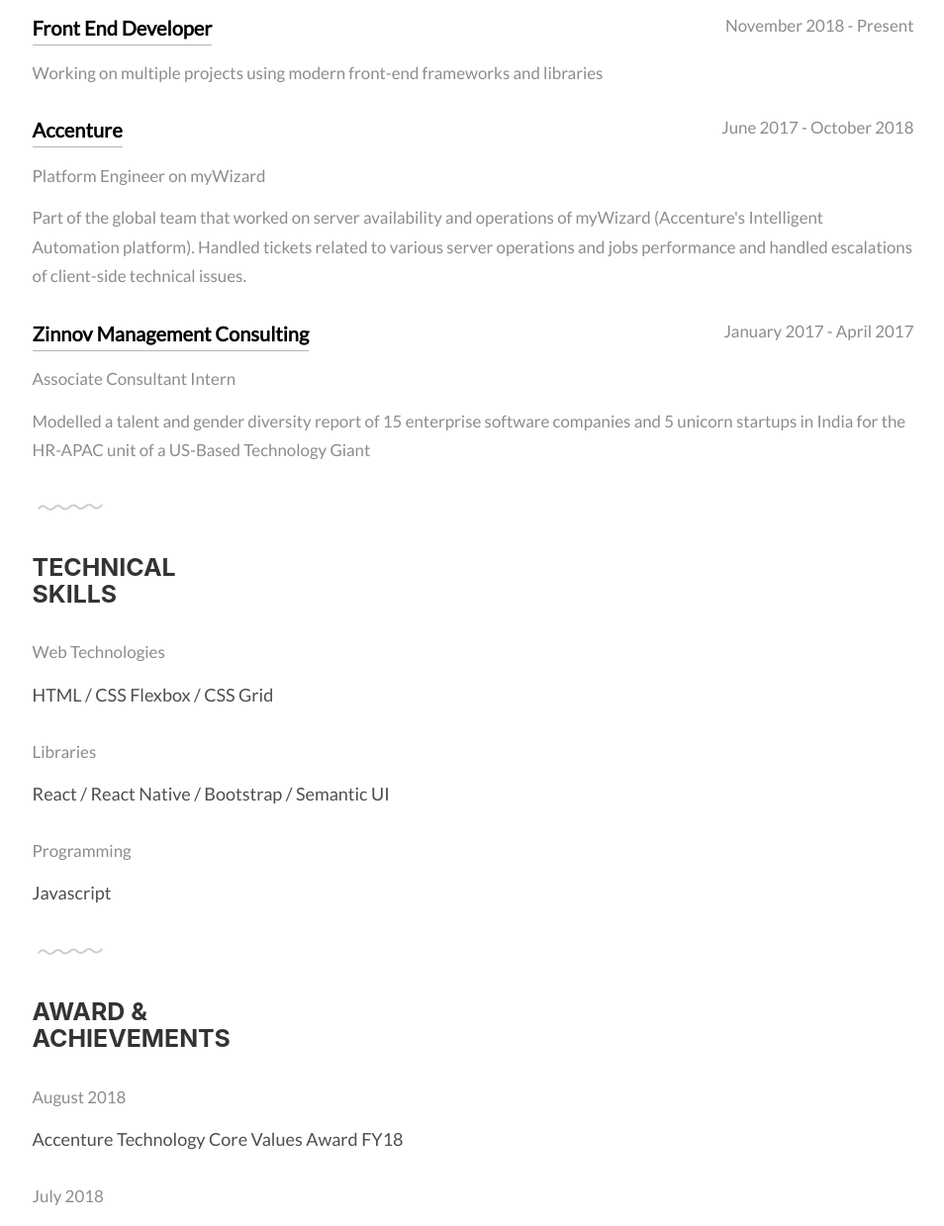
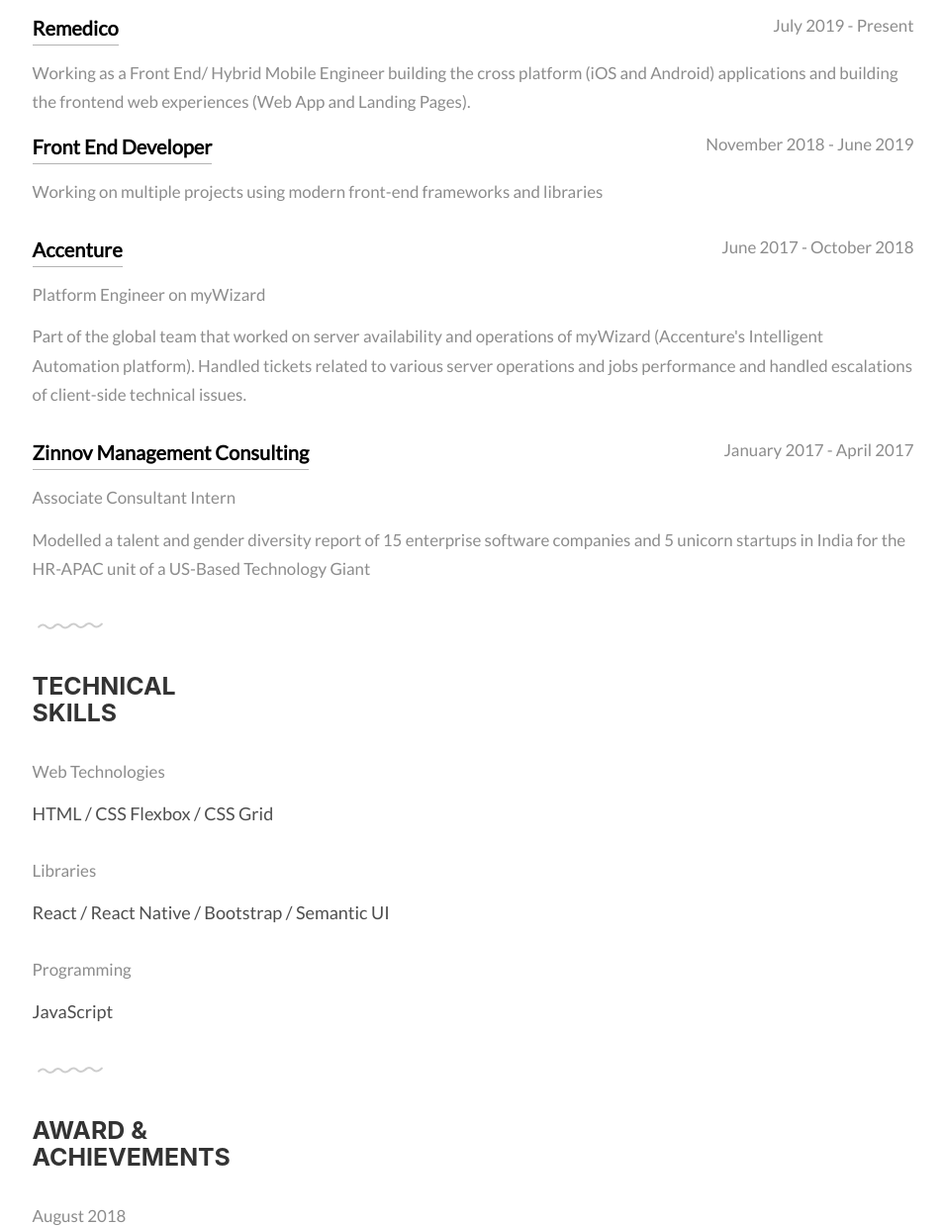
Before and after one commit to nikhilasrani/blog, a Gatsby site: page /about in a window 1280 px wide. Shown: the part 420-1659 px from the top of the page at 99% size, without its empty margins (162-1116 px from the left). Built offline with nearby package versions, Linux system fonts and the light colour scheme; Gatsby itself is replaced by a stand-in of ours.

Commit message:
Added changes to About

```diff
--- a/src/pages/about.js
+++ b/src/pages/about.js
@@ -66,7 +66,18 @@
             Experience
           </h3>
           <ul className="work-list">
-            <li className="tenure">November 2018 - Present</li>
+            <li className="tenure">July 2019 - Present</li>
+            <li>
+              <a
+                href="https://remedicohealth.com"
+                target="_blank"
+                rel="noopener noreferrer"
+                >Remedico</a>
+            </li>
+            <li>
+              Working as a Front End/ Hybrid Mobile Engineer building the cross platform (iOS and Android) applications and building the frontend web experiences (Web App and Landing Pages).
+            </li>
+            <li className="tenure">November 2018 - June 2019</li>
             <li>
               <a
                 href="https://github.com/nikhilasrani"
@@ -139,7 +150,7 @@
           </ul>
           <ul className="skill-list list-flat">
             <li>Programming</li>
-            <li>Javascript</li>
+            <li>JavaScript</li>
           </ul>
         </div>
       </div>
```
